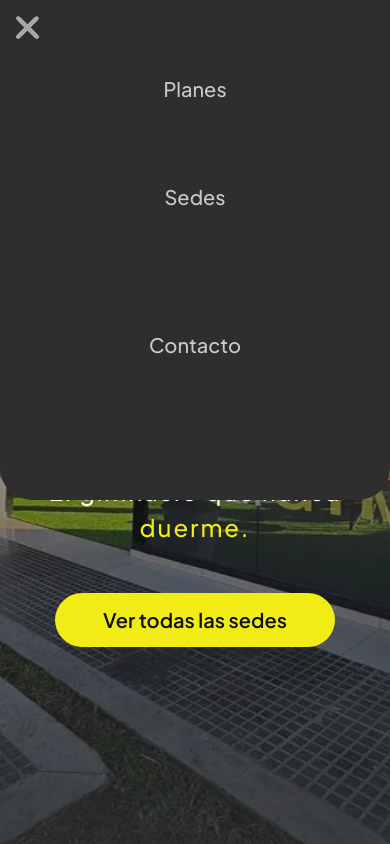
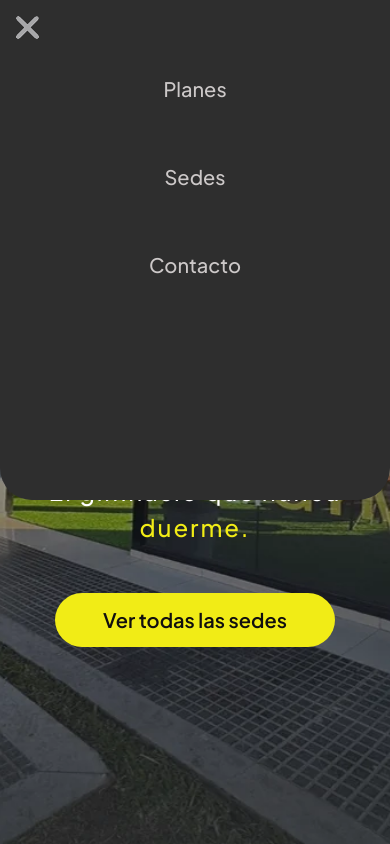
Before and after one commit to ezequielgimenez/overall-center-gym, a Next.js app: page / in a window 390 px wide. Both pictures are taken after a click on the button 36 px from the left and 45 px from the top of the page. Shown: the top 844 px of the page. Built offline with nearby package versions, Linux system fonts and the light colour scheme.

Commit message:
edit header mobile

```diff
--- a/src/app/components/Header.tsx
+++ b/src/app/components/Header.tsx
@@ -63,7 +63,7 @@ export default function HeaderComp() {
         </div>
 
         <Link
-          className="py-5 font-description font-medium text-xl text-[#ccc8c8]"
+          className="pt-5 font-description font-medium text-xl text-[#ccc8c8]"
           href="/#planes"
           onClick={openNav}
         >
@@ -77,7 +77,7 @@ export default function HeaderComp() {
           Sedes
         </Link>
         <Link
-          className="py-15 font-description font-medium text-xl text-[#ccc8c8]"
+          className="pb-15 font-description font-medium text-xl text-[#ccc8c8]"
           href="/#redes"
           onClick={openNav}
         >
```
